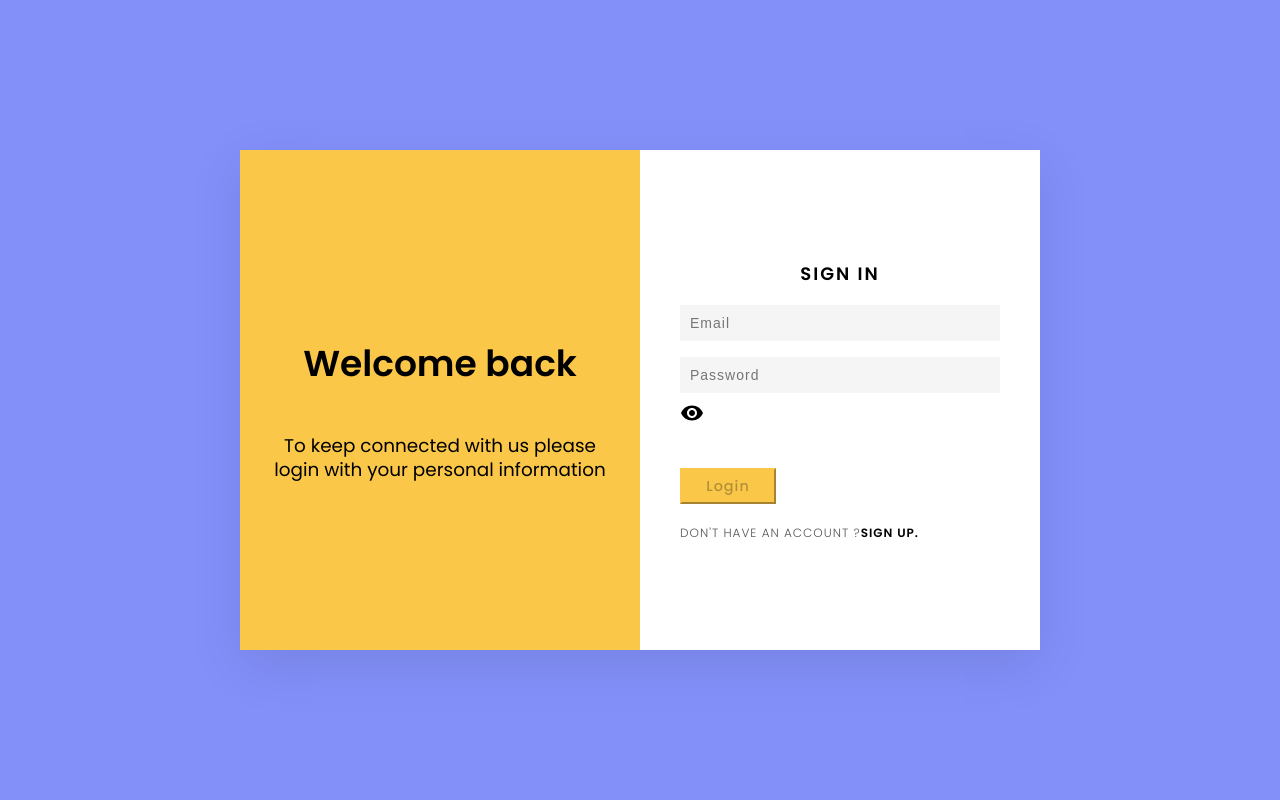
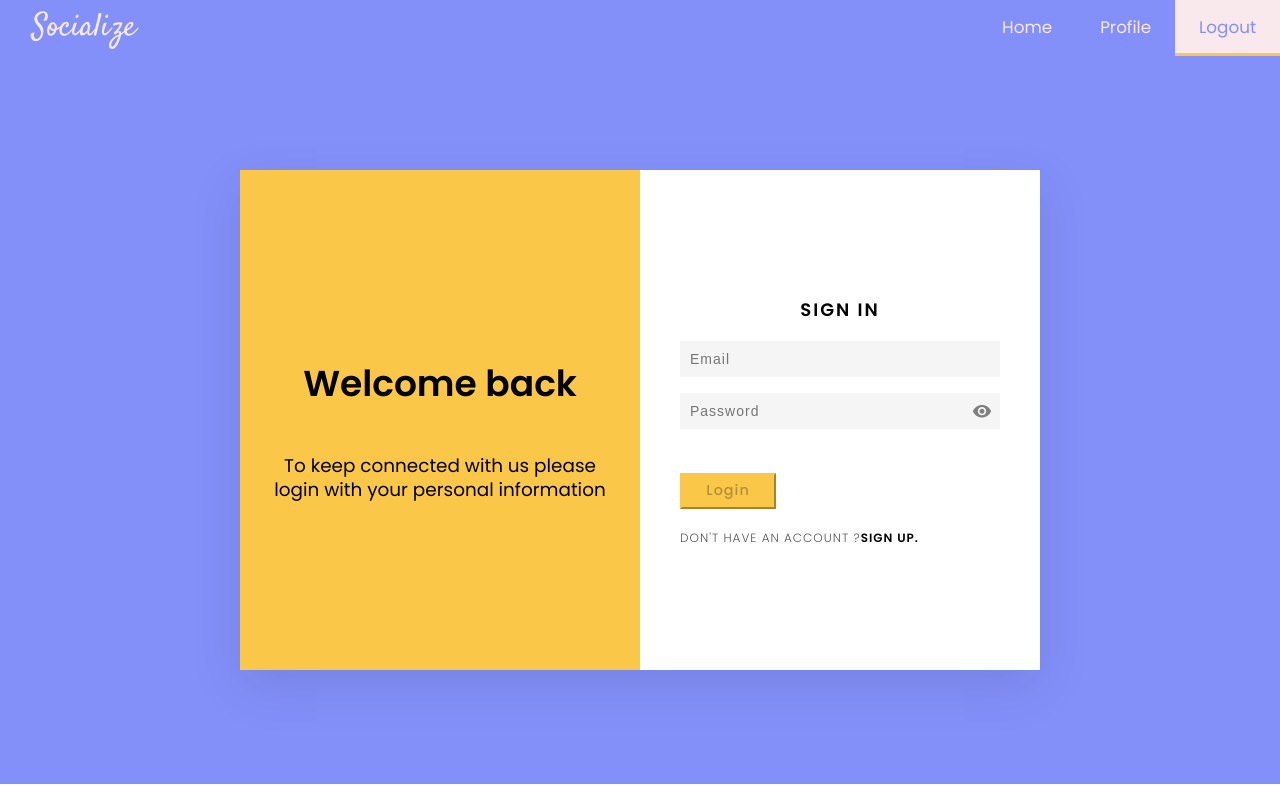
Before and after one commit to Ros-an/social-media-frontend, a React (Create React App) app: page /authenticate in a window 1280 px wide. Built offline with nearby package versions, Linux system fonts and the light colour scheme.

Commit message:
feat: navigation

```diff
--- a/src/App.js
+++ b/src/App.js
@@ -2,12 +2,16 @@ import Navbar from "./shared/components/Navbar";
 import Authenticate from "./users/pages/Authenticate";
 import { Routes, Route } from "react-router-dom";
 
+function Home() {
+  return <div>roshan</div>;
+}
 function App() {
   return (
     <div className="App">
       <Navbar />
       <main>
         <Routes>
+          <Route exact path="/" element={<Home />} />
           <Route path="/authenticate" element={<Authenticate />} />
         </Routes>
       </main>
--- a/src/index.css
+++ b/src/index.css
@@ -31,5 +31,5 @@ body {
 }
 
 main {
-  /* margin-left: 25vw; */
+  min-height: 91vh;
 }
--- a/src/shared/components/Navbar.css
+++ b/src/shared/components/Navbar.css
@@ -1,7 +1,8 @@
 @import url("https://fonts.googleapis.com/css2?family=Satisfy&display=swap");
 .navigation {
   background: var(--color-lightblue);
-  position: absolute;
+  position: sticky;
+  height: 3.5rem;
   top: 0;
   left: 0;
   right: 0;
@@ -12,7 +13,10 @@
   align-items: center;
   align-content: center;
 }
-
+.navigation a {
+  text-decoration: none;
+  color: var(--color-light);
+}
 .navigation .logo {
   font-family: "Satisfy", cursive;
   font-weight: 500;
@@ -20,3 +24,45 @@
   cursor: pointer;
   color: var(--color-light);
 }
+
+.navigation .navigation-item {
+  position: absolute;
+  right: 0;
+  height: 100%;
+  display: flex;
+  align-items: center;
+  align-content: center;
+}
+.navigation .navigation-item a {
+  padding: 0 1.5rem;
+  font-size: 1.05em;
+  height: 100%;
+  display: flex;
+  align-items: center;
+  align-content: center;
+  border-bottom: 3px solid transparent;
+}
+.navigation .navigation-item a:hover {
+  background: var(--color-light);
+  color: var(--color-lightblue);
+}
+.navigation .navigation-item a:active,
+.navigation .navigation-item a.active {
+  border-color: var(--color-cream);
+  background: var(--color-light);
+  color: var(--color-lightblue);
+}
+/* --------small screen------- */
+
+@media screen and (max-width: 500px) {
+  .navigation {
+    padding: 0.5rem 0.5rem;
+  }
+  .navigation .logo {
+    font-size: 1.75rem;
+  }
+  .navigation .navigation-item a {
+    padding: 0 0.75rem;
+    font-size: 1em;
+  }
+}
--- a/src/shared/components/Navbar.js
+++ b/src/shared/components/Navbar.js
@@ -1,10 +1,20 @@
 import React from "react";
+import { NavLink } from "react-router-dom";
 import "./Navbar.css";
 
 function Navbar() {
   return (
     <section className="navigation">
-      <div className="logo">Socialize</div>
+      <NavLink to="/" className="logo">
+        Socialize
+      </NavLink>
+      <div className="navigation-item">
+        <NavLink end to="/">
+          Home
+        </NavLink>
+        <NavLink to="/profile">Profile</NavLink>
+        <NavLink to="/authenticate">Logout</NavLink>
+      </div>
     </section>
   );
 }
--- a/src/users/pages/Authenticate.css
+++ b/src/users/pages/Authenticate.css
@@ -1,12 +1,12 @@
 .authenticate {
   position: relative;
-  min-height: 100vh;
+  min-height: 91vh;
   display: flex;
+  overflow: auto;
   justify-content: center;
   align-items: center;
   padding: 20px;
   background: var(--color-lightblue);
-  z-index: var(--z-index-six);
 }
 
 section .container {
@@ -147,6 +147,20 @@ form .display {
   visibility: visible;
   transition: 0.5s;
 }
+/* ----password visibility section ----- */
+.password-section {
+  position: relative;
+}
+.password-section .password-visibility {
+  position: absolute;
+  right: 0.5rem;
+  transform: translateY(60%);
+}
+.password-section .password-visibility .icon {
+  font-size: 1.25rem;
+  color: gray;
+  cursor: pointer;
+}
 
 .authenticate .container .user .formBx form .signup a {
   font-weight: 600;
```
